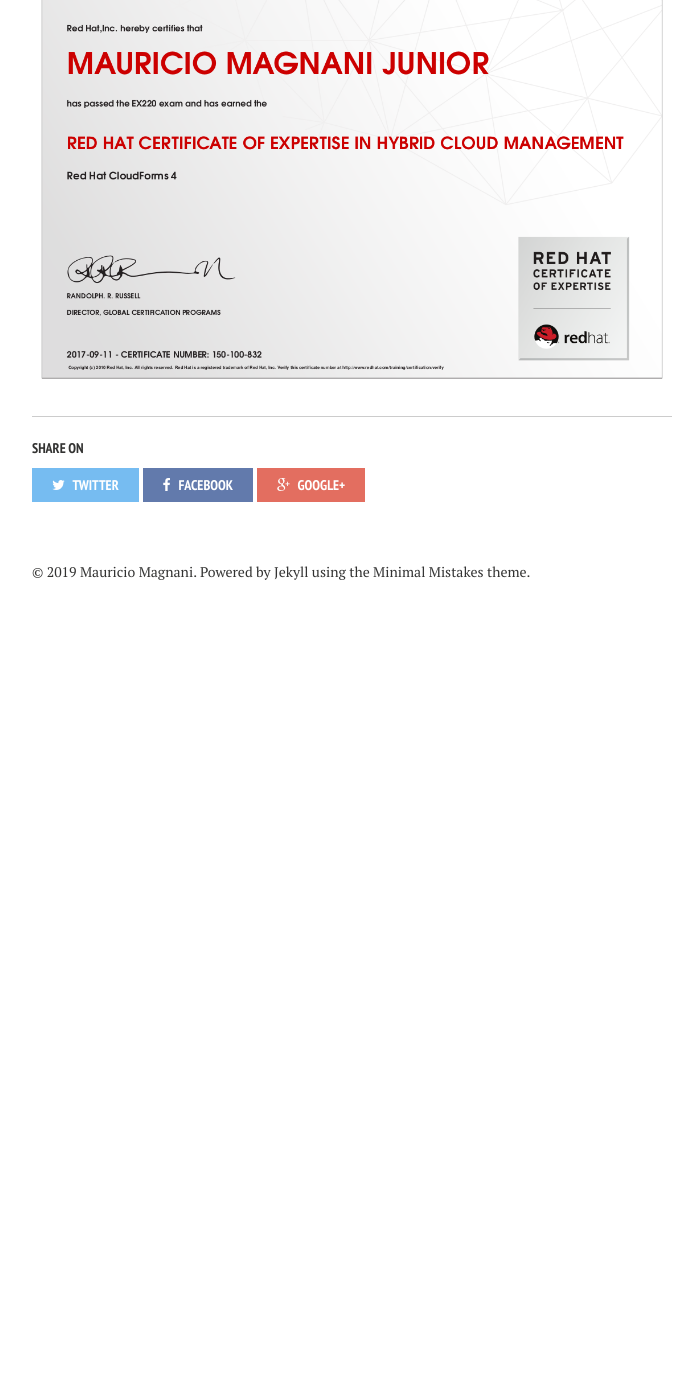
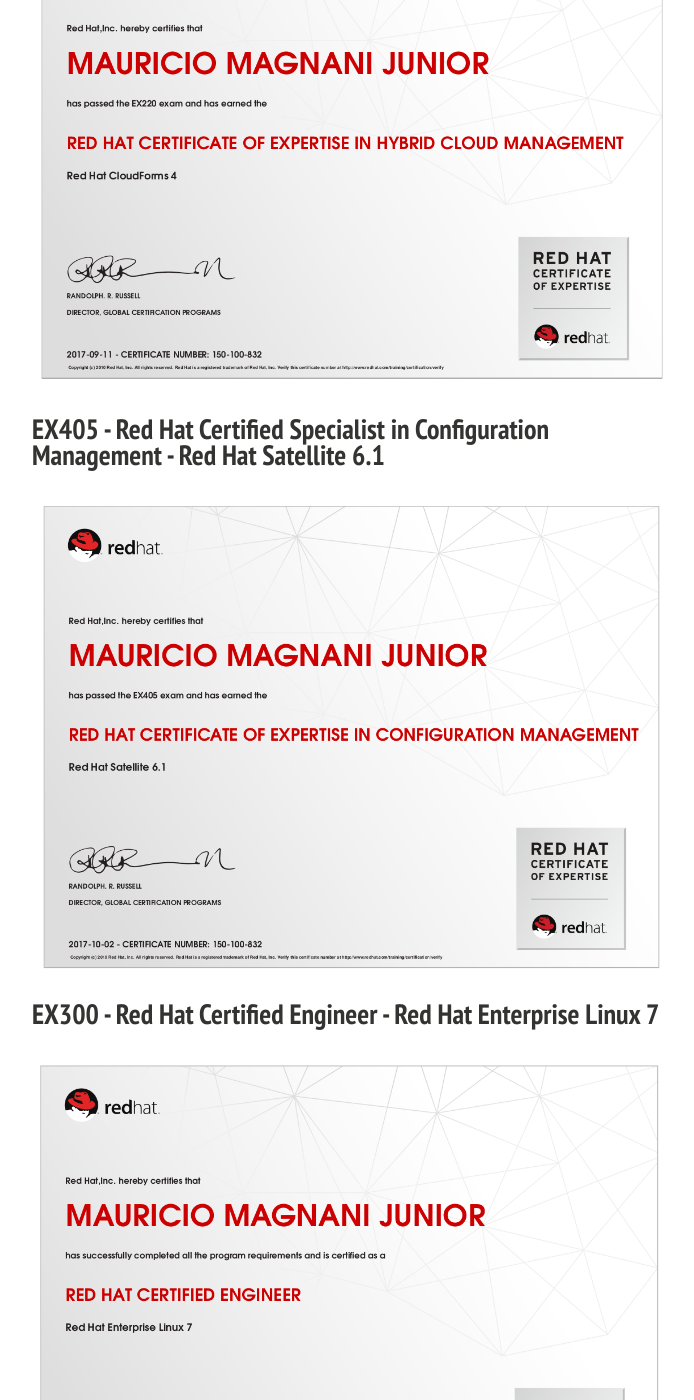
Before and after one commit to msmagnanijr/msmagnanijr.github.io, a Jekyll site: the page built from about/index.md, in a window 1280 px wide and 1400 px high, scrolled down 6518 px. Shown: the whole window, without its empty margins (288-982 px from the left). Built offline with Jekyll 4.4.1, drawn with Linux system fonts in a browser that asks for light colours; nearby versions of some CDN libraries; comment, search, counter and statistics services are not loaded; before the commit the page ends 7148 px from its top, so only the background shows below that; some of the changed text lies outside the part shown.

```diff
--- a/about/index.md
+++ b/about/index.md
@@ -56,3 +56,15 @@ My old blog: [JBossDivers](https://jbossdivers.wordpress.com)
 ## EX220 - Red Hat Certified Specialist in Hybrid Cloud Management - Red Hat CloudForms 4
 
 ![](/images/cert-11-EX220.png)
+
+## EX405 - Red Hat Certified Specialist in Configuration Management - Red Hat Satellite 6.1
+
+![](/images/cert-12-EX405.png)
+
+## EX300 - Red Hat Certified Engineer - Red Hat Enterprise Linux 7
+
+![](/images/cert-13-EX300.png)
+
+## Red Hat Certified Architect
+
+![](/images/cert-14-rhca.png)
```
Also changed, not shown: images/cert-12-EX405.png (added), images/cert-13-EX300.png (added), images/cert-14-rhca.png (added).
